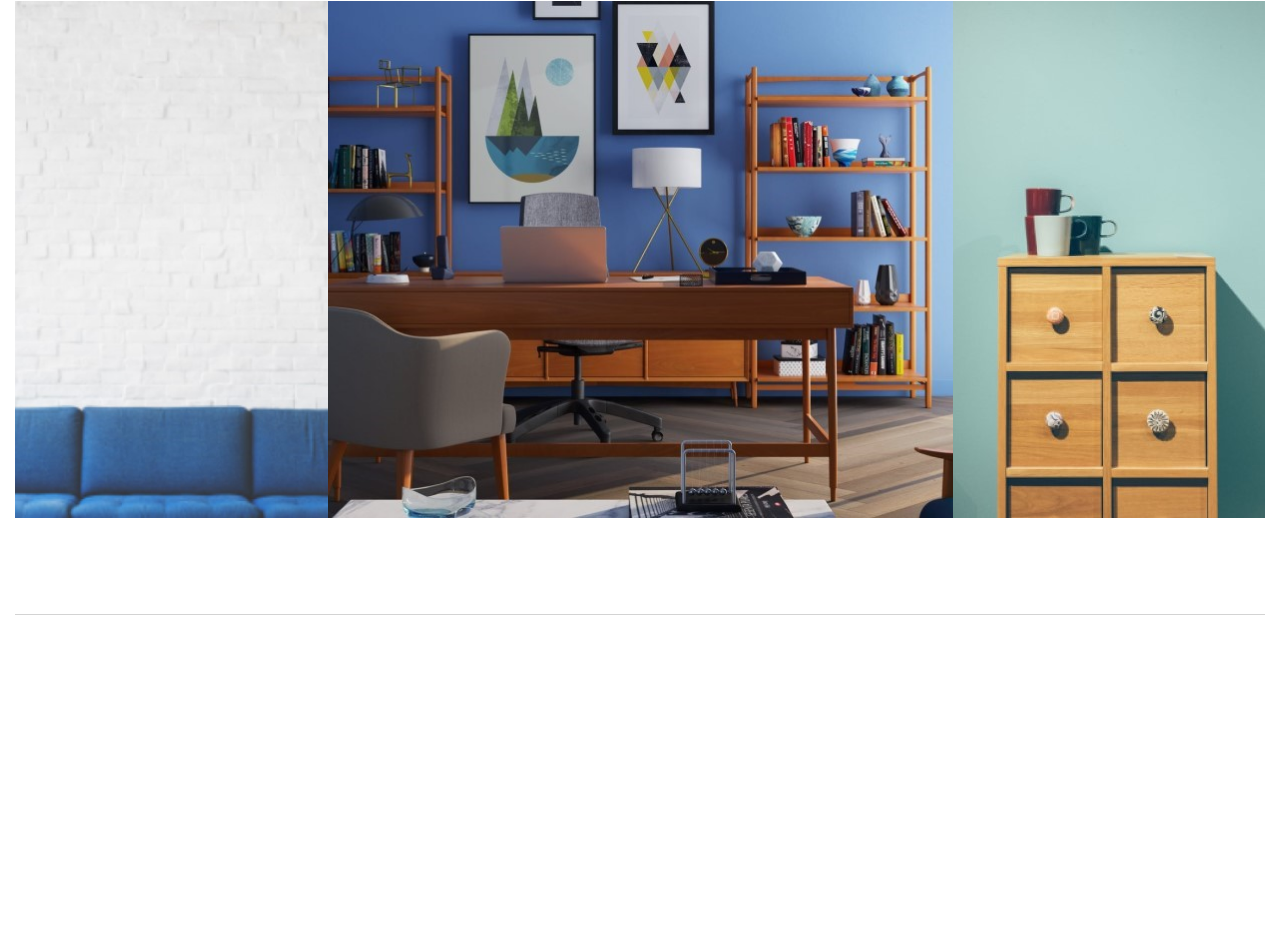
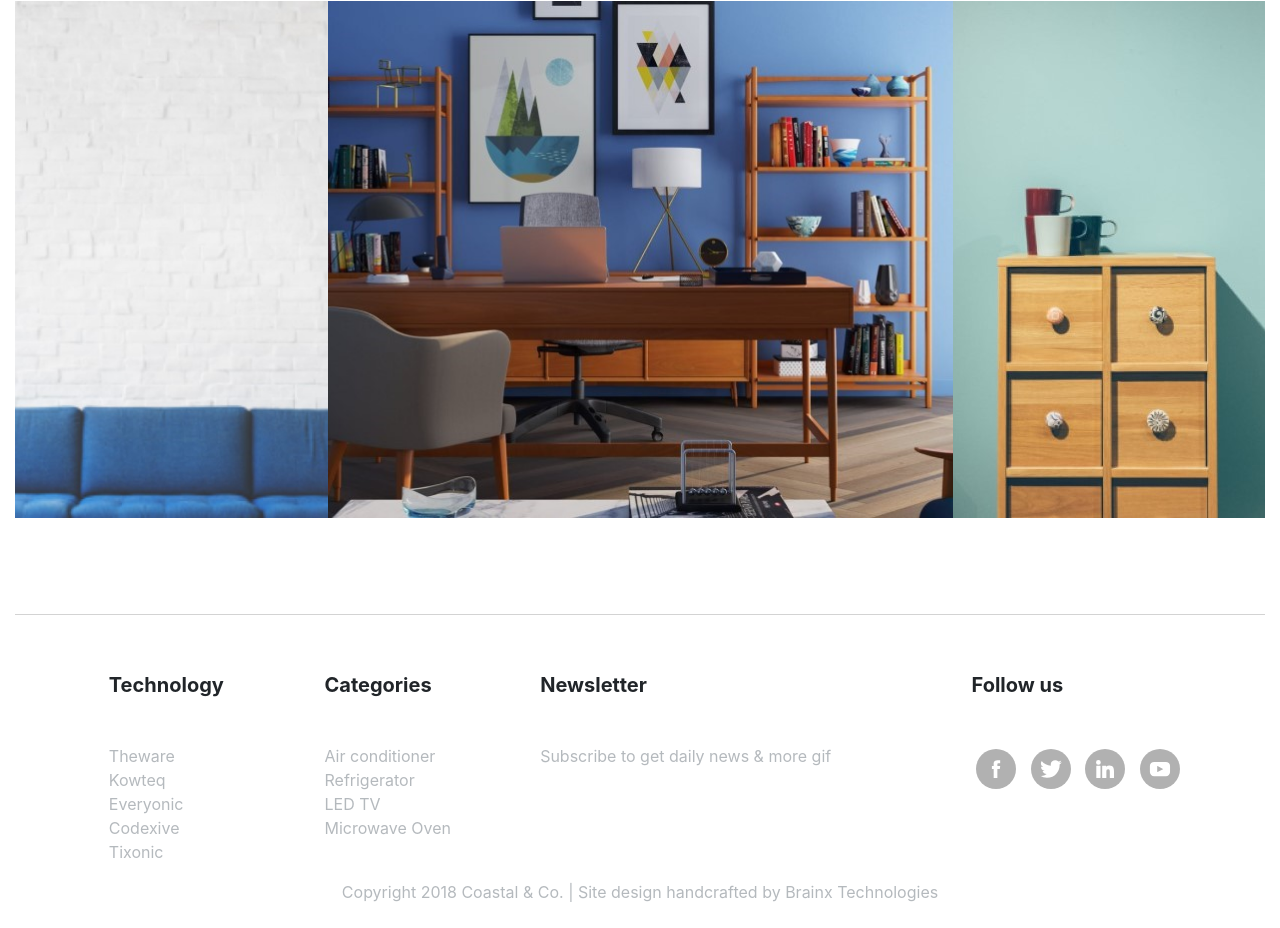
Before and after one commit to quratulain-brainx/ACHomepage-Bootstrap, a plain HTML site: page index.html in a window 1280 px wide. Shown: the part 3828-4756 px from the top of the page. Before the commit the page ends 4491 px from the top, so only its background shows below. Drawn offline with nearby package versions, Linux system fonts and the light colour scheme.

Commit message:
Footer Section Complete

```diff
--- a/css/style.css
+++ b/css/style.css
@@ -217,3 +217,26 @@ hr {
 .horizontal-line {
     border-bottom: 1px solid #d3d3d3;
 }
+.social-media-icons {
+    max-height: 50px;
+    max-width: 50px;
+    padding: 5px;
+}
+footer a:link {
+    text-decoration: none;
+}
+footer a:link {
+    text-decoration: none;
+}
+footer a:hover {
+    color: #0AA1BC;
+}
+footer ul {
+    list-style-type: none;
+}
+.heading-footer {
+    margin-bottom: 45px;
+    font-size: 20px;
+    line-height: 1.4;
+    font-weight: bold;
+}
--- a/index.html
+++ b/index.html
@@ -246,16 +246,45 @@
         <div class="col-md-12 horizontal-line mb-5"></div>
     </div>
 </section> <!--End Instagram Section-->
-
-
-
-
-
-
-
-
-
-
+<!--Start Footer-->
+<footer>
+    <div class="row p-2">
+        <div class="col-md-1"></div>
+        <div class="col-md-2 pl-md-2">
+            <h6 class="heading-footer">Technology</h6>
+            <ul class="pl-0">
+                <li><a href="#" class="text-muted">Theware</a></li>
+                <li><a href="#" class="text-muted">Kowteq</a></li>
+                <li><a href="#" class="text-muted">Everyonic</a></li>
+                <li><a href="#" class="text-muted">Codexive</a></li>
+                <li><a href="#" class="text-muted">Tixonic</a></li>
+            </ul>
+        </div>
+        <div class="col-md-2 pl-md-2">
+            <h6 class="heading-footer">Categories</h6>
+            <ul class="pl-0">
+                <li><a href="#" class="text-muted">Air conditioner</a></li>
+                <li><a href="#" class="text-muted">Refrigerator</a></li>
+                <li><a href="#" class="text-muted">LED TV</a></li>
+                <li><a href="#" class="text-muted">Microwave Oven</a></li>
+            </ul>
+        </div>
+        <div class="col-md-4 pl-md-2">
+            <h6 class="heading-footer">Newsletter</h6>
+            <p class="text-muted">Subscribe to get daily news & more gif</p>
+        </div>
+        <div class="col-md-3 pl-md-2">
+            <h6 class="heading-footer">Follow us</h6>
+            <img src="img/facebook.svg" alt="Facebook Icon" class="social-media-icons">
+            <img src="img/twitter.svg" alt="Twitter Icon" class="social-media-icons">
+            <img src="img/linkedin.svg" alt="LinkedIn Icon" class="social-media-icons">
+            <img src="img/youtube.svg" alt="Youtube Icon" class="social-media-icons">
+        </div>
+        <div class="col-md-12">
+            <p class="text-muted text-center">Copyright 2018 Coastal & Co. | Site design handcrafted by Brainx Technologies</p>
+        </div>
+    </div>
+</footer> <!--End Footer-->
 
 <script src="js/vendor/modernizr-3.7.1.min.js"></script>
 <script src="https://code.jquery.com/jquery-3.4.1.min.js" integrity="sha256-CSXorXvZcTkaix6Yvo6HppcZGetbYMGWSFlBw8HfCJo=" crossorigin="anonymous"></script>
```
